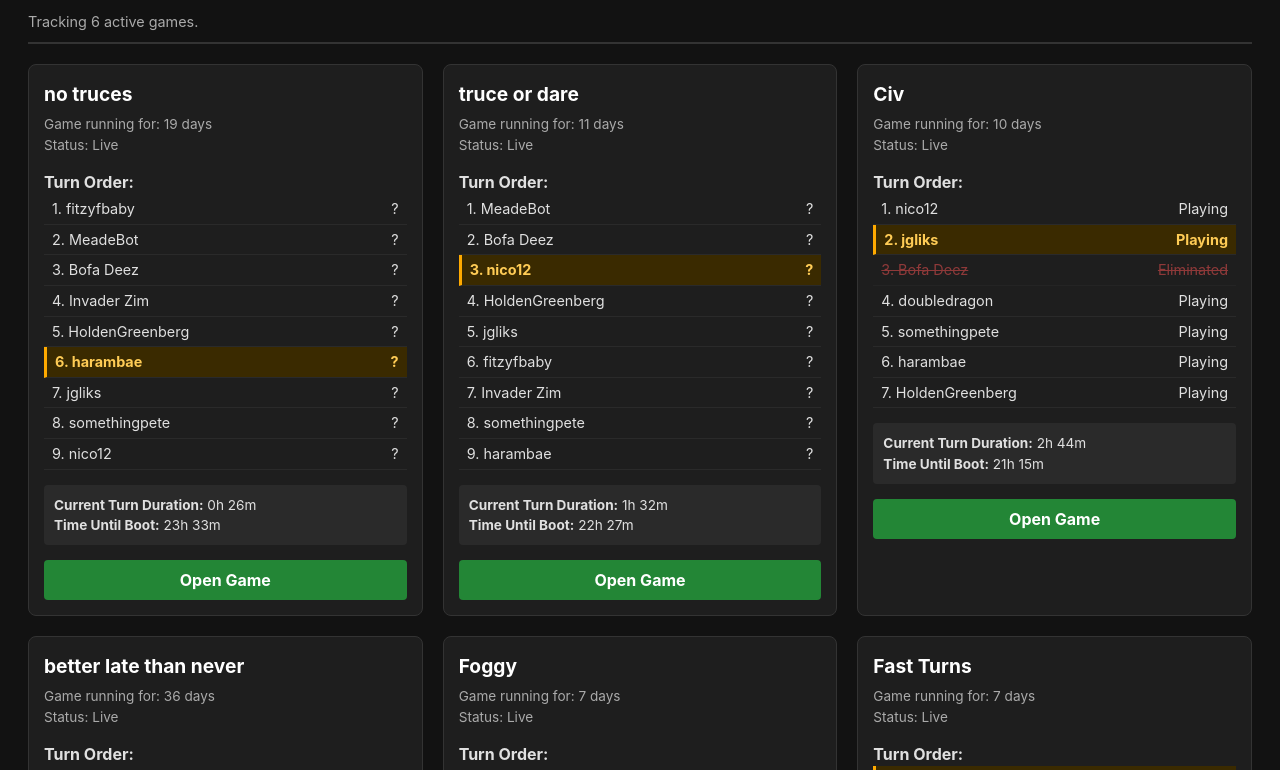
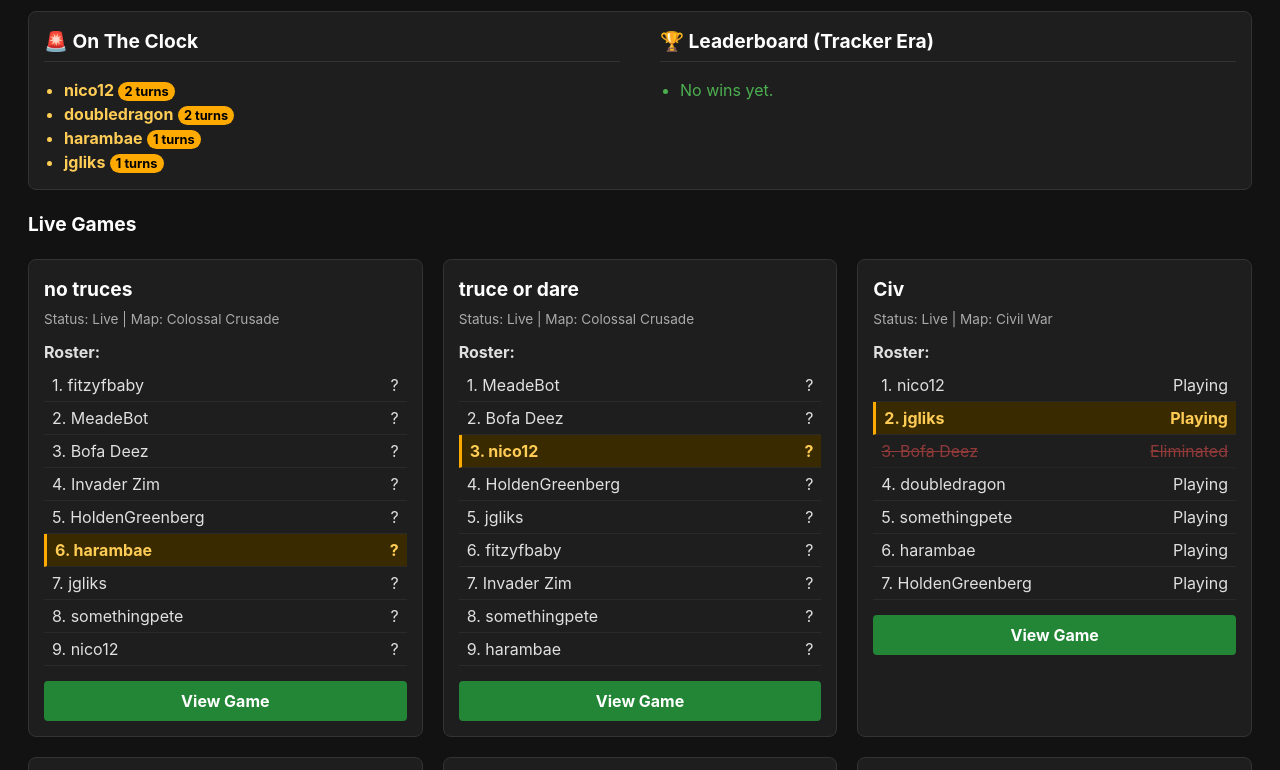
Before and after one commit to holden-greenberg/WARGEAR_TURNS_TRACKER, a plain HTML site: page index.html in a window 1280 px wide. Shown: the part 108-878 px from the top of the page. Drawn offline with Linux system fonts and the light colour scheme.

Commit message:
Update index.html

```diff
--- a/index.html
+++ b/index.html
@@ -3,127 +3,123 @@
 <head>
     <meta charset="UTF-8">
     <meta name="viewport" content="width=device-width, initial-scale=1.0">
-    <title>WarGear Simple Dashboard</title>
+    <title>WarGear Tracker</title>
     <style>
-        body { font-family: -apple-system, BlinkMacSystemFont, "Segoe UI", Roboto, sans-serif; background: #121212; color: #e0e0e0; padding: 20px; line-height: 1.5; }
-        .header { border-bottom: 2px solid #333; padding-bottom: 10px; margin-bottom: 20px; }
-        .grid { display: grid; grid-template-columns: repeat(auto-fill, minmax(350px, 1fr)); gap: 20px; }
+        body { font-family: -apple-system, sans-serif; background: #121212; color: #e0e0e0; padding: 20px; line-height: 1.5; }
+        .header-panel { background: #1e1e1e; border: 1px solid #333; border-radius: 8px; padding: 15px; margin-bottom: 20px; display: flex; gap: 40px; }
+        .header-col { flex: 1; }
+        h2 { margin-top: 0; color: #fff; font-size: 1.2rem; border-bottom: 1px solid #333; padding-bottom: 5px; }
+        .grid { display: grid; grid-template-columns: repeat(auto-fill, minmax(350px, 1fr)); gap: 20px; margin-bottom: 30px; }
         .card { background: #1e1e1e; border: 1px solid #333; border-radius: 8px; padding: 15px; }
-        .game-title { font-size: 1.2rem; font-weight: bold; color: #fff; margin-bottom: 5px; }
-        .meta-info { font-size: 0.85rem; color: #aaa; margin-bottom: 15px; }
 
-        .player-list { list-style-type: none; padding: 0; margin: 0; font-size: 0.9rem; }
+        .archived { background: #1a1a1a; border-color: #2a2a2a; filter: grayscale(80%); opacity: 0.8; }
+        .archived summary { font-weight: bold; cursor: pointer; padding: 10px; background: #222; border-radius: 4px; list-style: none; display: flex; justify-content: space-between; }
+        .archived summary::-webkit-details-marker { display: none; }
+        .archived-content { padding-top: 15px; }
+        .winner-text { color: #4CAF50; font-weight: bold; }
+
         .player-row { padding: 4px 8px; border-bottom: 1px solid #2a2a2a; display: flex; justify-content: space-between; }
-        .player-row.is-turn { background: #3a2a00; border-left: 3px solid #ffaa00; font-weight: bold; color: #ffcc55; }
+        .player-row.is-turn { background: #3a2a00; border-left: 3px solid #ffaa00; color: #ffcc55; font-weight: bold; }
         .player-row.eliminated { text-decoration: line-through; opacity: 0.5; color: #ff5555; }
 
-        .timer-box { background: #2a2a2a; padding: 10px; border-radius: 4px; margin-top: 15px; font-size: 0.85rem; }
-        .timer-warning { color: #ff5555; font-weight: bold; }
-
-        a.play-btn { display: block; text-align: center; background: #238636; color: white; text-decoration: none; padding: 8px; border-radius: 4px; margin-top: 15px; font-weight: bold; }
-        a.play-btn:hover { background: #2ea043; }
+        .play-btn { display: block; text-align: center; background: #238636; color: white; text-decoration: none; padding: 8px; border-radius: 4px; margin-top: 15px; font-weight: bold; }
+        .tag { background: #ffaa00; color: #000; padding: 2px 6px; border-radius: 12px; font-size: 0.8rem; font-weight: bold; }
     </style>
 </head>
 <body>
-    <div class="header">
-        <h1>WarGear Active Games</h1>
-        <div id="sync-info" style="color:#aaa; font-size:0.9rem;">Loading data...</div>
+    <h1>⚔️ WarGear Command</h1>
+
+    <div class="header-panel">
+        <div class="header-col">
+            <h2>🚨 On The Clock</h2>
+            <ul id="active-turns-list" style="margin:0; padding-left:20px; color:#ffcc55;">Loading...</ul>
+        </div>
+        <div class="header-col">
+            <h2>🏆 Leaderboard (Tracker Era)</h2>
+            <ul id="leaderboard-list" style="margin:0; padding-left:20px; color:#4CAF50;">Loading...</ul>
+        </div>
     </div>
 
-    <div class="grid" id="grid"></div>
+    <h2 style="border:none;">Live Games</h2>
+    <div class="grid" id="live-grid"></div>
+
+    <h2 style="border:none; margin-top:40px;">Archive</h2>
+    <div style="display:flex; flex-direction:column; gap:10px;" id="archive-grid"></div>
 
     <script>
-        // Helper to format seconds into hours and minutes
-        function formatTime(seconds) {
-            if (seconds < 0) return "0h 0m";
-            const h = Math.floor(seconds / 3600);
-            const m = Math.floor((seconds % 3600) / 60);
-            return `${h}h ${m}m`;
-        }
-
         async function loadDashboard() {
             try {
                 const res = await fetch('data/dashboard.json?_=' + Date.now());
-                const payload = await res.json();
-                const games = payload.games || [];
+                const games = (await res.json()).games || [];
 
-                document.getElementById('sync-info').textContent = `Tracking ${games.length} active games.`;
-                const grid = document.getElementById('grid');
-                let html = '';
+                let activeTurnsCount = {};
+                let winCount = {};
+                let liveHtml = '';
+                let archiveHtml = '';
 
                 games.forEach(game => {
-                    // 1. Calculate overall game duration
-                    const now = Math.floor(Date.now() / 1000);
-                    const gameElapsedDays = Math.floor((now - game.startstamp) / 86400);
+                    const isFinished = game.gamestatus === 'Finished';
+                    let activeTurnNames = Array.isArray(game.current_turn) ? game.current_turn.map(p => typeof p === 'object' ? p.name : p) : [];
 
-                    // 2. Identify active turn players
-                    let activeTurnNames = [];
-                    if (Array.isArray(game.current_turn)) {
-                        activeTurnNames = game.current_turn.map(p => typeof p === 'object' ? p.name : p);
+                    // Tally Active Turns
+                    if (!isFinished) {
+                        activeTurnNames.forEach(name => {
+                            activeTurnsCount[name] = (activeTurnsCount[name] || 0) + 1;
+                        });
                     }
 
-                    // 3. Process turn timers
-                    const turnElapsedSec = now - game.turnstamp;
-                    const timeLeftSec = game.boot_time - turnElapsedSec;
-                    const isWarning = timeLeftSec > 0 && timeLeftSec < 3600; // less than 1 hour left
-
-                    // 4. Sort players by seat to show strict turn order
-                    let players = [];
-                    if (game.players) {
-                        players = Object.values(game.players).filter(p => p && p.name);
-                        players.sort((a, b) => a.seat - b.seat);
+                    // Tally Wins
+                    if (isFinished && Array.isArray(game.winners)) {
+                        game.winners.forEach(w => {
+                            winCount[w] = (winCount[w] || 0) + 1;
+                        });
                     }
 
-                    // Build the player list HTML
-                    let rosterHtml = '';
-                    players.forEach(p => {
-                        const isTurn = activeTurnNames.includes(p.name);
-                        const isDead = ['Eliminated', 'Booted', 'Surrendered', 'Terminated'].includes(p.status);
+                    // Build Roster
+                    let players = game.players ? Object.values(game.players).filter(p => p && p.name).sort((a, b) => a.seat - b.seat) : [];
+                    let rosterHtml = players.map(p => {
+                        let classes = 'player-row' + (activeTurnNames.includes(p.name) ? ' is-turn' : '') + (['Eliminated', 'Booted', 'Surrendered'].includes(p.status) ? ' eliminated' : '');
+                        return `<div class="${classes}"><span>${p.seat}. ${p.name}</span><span>${p.status}</span></div>`;
+                    }).join('');
 
-                        let classes = 'player-row';
-                        if (isTurn) classes += ' is-turn';
-                        if (isDead) classes += ' eliminated';
+                    const cardInner = `
+                        <div class="meta-info" style="color:#aaa; font-size:0.85rem; margin-bottom:10px;">Status: ${game.gamestatus} | Map: ${game.boardname}</div>
+                        <strong>Roster:</strong>
+                        <div style="margin-top:5px;">${rosterHtml}</div>
+                        <a href="https://www.wargear.net/games/player/${game.gameid}" class="play-btn" target="_blank">View Game</a>
+                    `;
 
-                        rosterHtml += `
-                            <li class="${classes}">
-                                <span>${p.seat}. ${p.name}</span>
-                                <span>${p.status}</span>
-                            </li>
+                    if (isFinished) {
+                        const winnerText = game.winners ? game.winners.join(', ') : 'Unknown';
+                        archiveHtml += `
+                            <details class="card archived">
+                                <summary>
+                                    <span>${game.name}</span>
+                                    <span class="winner-text">Winner: ${winnerText} 🏆</span>
+                                </summary>
+                                <div class="archived-content">${cardInner}</div>
+                            </details>
                         `;
-                    });
-
-                    // Build the card HTML
-                    html += `
-                        <div class="card">
-                            <div class="game-title">${game.name}</div>
-                            <div class="meta-info">
-                                Game running for: ${gameElapsedDays} days<br>
-                                Status: ${game.gamestatus}
-                            </div>
-
-                            <strong>Turn Order:</strong>
-                            <ul class="player-list">
-                                ${rosterHtml}
-                            </ul>
-
-                            <div class="timer-box">
-                                <div><strong>Current Turn Duration:</strong> ${formatTime(turnElapsedSec)}</div>
-                                <div class="${isWarning ? 'timer-warning' : ''}"><strong>Time Until Boot:</strong> ${formatTime(timeLeftSec)}</div>
-                            </div>
-
-                            <a href="https://www.wargear.net/games/player/${game.gameid}" class="play-btn" target="_blank">Open Game</a>
-                        </div>
-                    `;
+                    } else {
+                        liveHtml += `<div class="card"><div style="font-size:1.2rem; font-weight:bold; color:#fff; margin-bottom:5px;">${game.name}</div>${cardInner}</div>`;
+                    }
                 });
 
-                grid.innerHTML = html;
-            } catch (err) {
-                document.getElementById('grid').innerHTML = `<p style="color:#ff5555;">Could not load game data. Ensure GitHub Actions has run.</p>`;
-            }
+                document.getElementById('live-grid').innerHTML = liveHtml || '<p>No live games.</p>';
+                document.getElementById('archive-grid').innerHTML = archiveHtml || '<p>No archived games yet.</p>';
+
+                // Render Top Panels
+                document.getElementById('active-turns-list').innerHTML = Object.entries(activeTurnsCount).length ?
+                    Object.entries(activeTurnsCount).sort((a,b) => b[1]-a[1]).map(([name, count]) => `<li><strong>${name}</strong> <span class="tag">${count} turns</span></li>`).join('') : '<li>All quiet.</li>';
+
+                document.getElementById('leaderboard-list').innerHTML = Object.entries(winCount).length ?
+                    Object.entries(winCount).sort((a,b) => b[1]-a[1]).map(([name, count]) => `<li><strong>${name}</strong>: ${count} win${count > 1 ? 's' : ''}</li>`).join('') : '<li>No wins yet.</li>';
+
+            } catch (err) { console.error("Could not load data"); }
         }
 
         loadDashboard();
-        setInterval(loadDashboard, 60000); // Auto-refresh every minute
+        setInterval(loadDashboard, 60000);
     </script>
 </body>
 </html>
```
